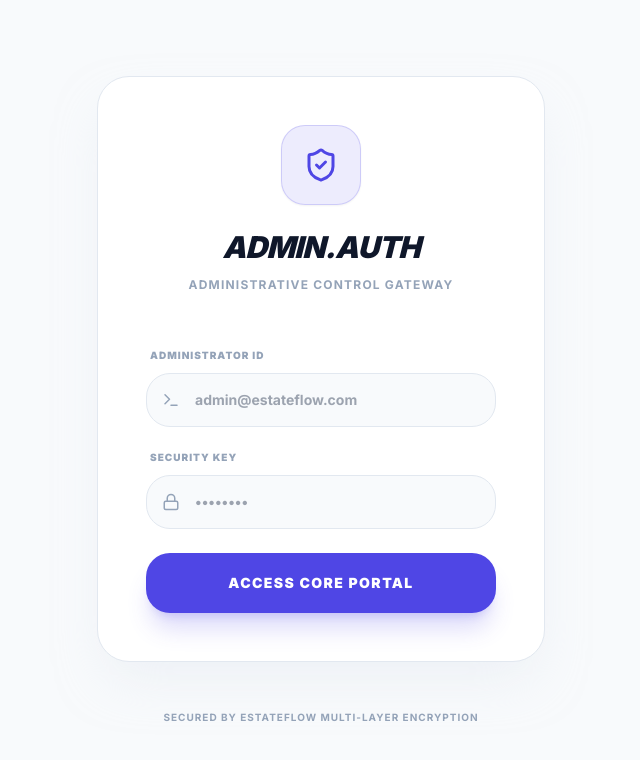
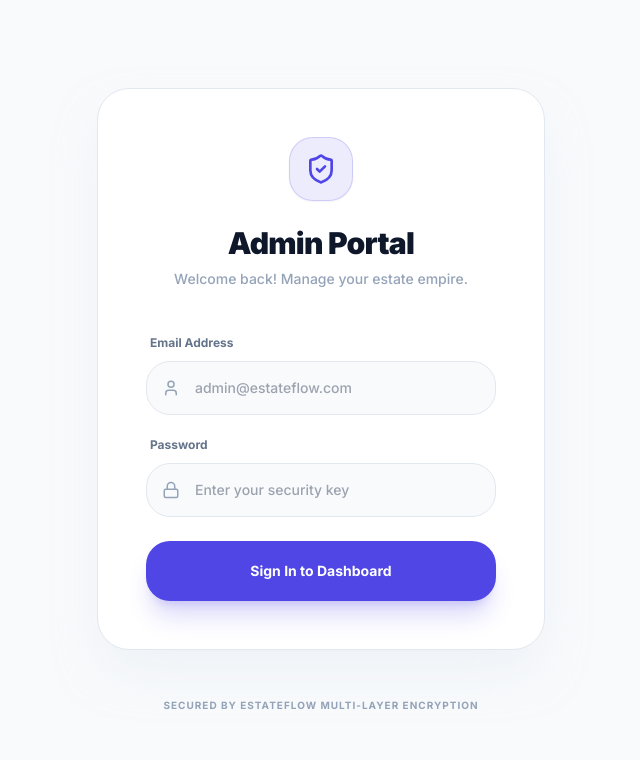
Before and after one commit to hanikumar0/Real-Estate-CRM, a Next.js app in the folder client/: page /admin-login in a window 1280 px wide. Shown: the top 760 px of the page, without its empty margins (319-959 px from the left). Built offline with nearby package versions, Linux system fonts and the light colour scheme.

Commit message:
feat: add admin login and portal pages and update deployment documentation to Vercel

```diff
--- a/client/app/admin-login/page.jsx
+++ b/client/app/admin-login/page.jsx
@@ -1,6 +1,6 @@
 "use client";
 import React, { useState } from 'react';
-import { ShieldCheck, Lock, Terminal, Loader2 } from 'lucide-react';
+import { ShieldCheck, Lock, User, Loader2 } from 'lucide-react';
 import { useRouter } from 'next/navigation';
 import { motion } from 'framer-motion';
 
@@ -17,7 +17,10 @@ export default function AdminLoginPage() {
     setError('');
 
     try {
-      const res = await fetch('http://localhost:5000/api/auth/login', {
+      const apiUrl = process.env.NEXT_PUBLIC_API_URL || 'http://localhost:5000/api';
+      const cleanUrl = apiUrl.endsWith('/api') ? apiUrl : `${apiUrl}/api`;
+
+      const res = await fetch(`${cleanUrl}/auth/login`, {
         method: 'POST',
         headers: { 'Content-Type': 'application/json' },
         body: JSON.stringify({ email, password })
@@ -27,7 +30,7 @@ export default function AdminLoginPage() {
       if (!res.ok) throw new Error(data.message);
 
       if (data.role !== 'ADMIN' && data.role !== 'MANAGER') {
-        throw new Error('Access Denied: Administrative privileges required.');
+        throw new Error('Access Denied: You do not have administrative privileges.');
       }
 
       localStorage.setItem('token', data.token);
@@ -36,7 +39,7 @@ export default function AdminLoginPage() {
 
       router.push('/admin-portal');
     } catch (err) {
-      setError(err.message);
+      setError(err.message || 'Connection failed. Please check your API URL.');
     } finally {
       setLoading(false);
     }
@@ -50,24 +53,24 @@ export default function AdminLoginPage() {
         className="w-full max-w-md"
       >
         <div className="bg-white border border-slate-200 rounded-[32px] p-12 shadow-2xl shadow-slate-200/50">
-          <header className="text-center mb-12">
-            <div className="w-20 h-20 bg-primary/10 rounded-3xl flex items-center justify-center mx-auto mb-6 border border-primary/20 shadow-sm transition-transform hover:rotate-3">
-               <ShieldCheck size={36} className="text-primary" />
+          <header className="text-center mb-10">
+            <div className="w-16 h-16 bg-primary/10 rounded-2xl flex items-center justify-center mx-auto mb-6 border border-primary/20 shadow-sm transition-transform hover:rotate-3">
+               <ShieldCheck size={32} className="text-primary" />
             </div>
-            <h1 className="text-3xl font-black text-slate-900 tracking-tight uppercase italic">Admin.Auth</h1>
-            <p className="text-xs text-slate-400 font-bold tracking-widest uppercase mt-3">Administrative Control Gateway</p>
+            <h1 className="text-3xl font-black text-slate-900 tracking-tight">Admin Portal</h1>
+            <p className="text-sm text-slate-400 font-medium mt-2">Welcome back! Manage your estate empire.</p>
           </header>
 
           <form onSubmit={handleAdminLogin} className="space-y-6">
             <div className="space-y-4">
               <div className="space-y-2">
-                <label className="text-[10px] font-black text-slate-400 uppercase tracking-widest ml-1">Administrator ID</label>
+                <label className="text-xs font-bold text-slate-500 ml-1">Email Address</label>
                 <div className="relative group">
-                  <Terminal className="absolute left-4 top-1/2 -translate-y-1/2 text-slate-400 group-focus-within:text-primary transition-colors" size={18} />
+                  <User className="absolute left-4 top-1/2 -translate-y-1/2 text-slate-400 group-focus-within:text-primary transition-colors" size={18} />
                   <input
                     type="email"
                     placeholder="admin@estateflow.com"
-                    className="w-full bg-slate-50 border border-slate-200 rounded-2xl py-4 pl-12 pr-6 outline-none focus:border-primary/50 focus:ring-4 focus:ring-primary/5 transition-all text-sm font-bold text-slate-900"
+                    className="w-full bg-slate-50 border border-slate-200 rounded-2xl py-4 pl-12 pr-6 outline-none focus:border-primary/50 focus:ring-4 focus:ring-primary/5 transition-all text-sm font-medium text-slate-900"
                     value={email}
                     onChange={e => setEmail(e.target.value)}
                     required
@@ -76,13 +79,13 @@ export default function AdminLoginPage() {
               </div>
 
               <div className="space-y-2">
-                <label className="text-[10px] font-black text-slate-400 uppercase tracking-widest ml-1">Security Key</label>
+                <label className="text-xs font-bold text-slate-500 ml-1">Password</label>
                 <div className="relative group">
                   <Lock className="absolute left-4 top-1/2 -translate-y-1/2 text-slate-400 group-focus-within:text-primary transition-colors" size={18} />
                   <input
                     type="password"
-                    placeholder="••••••••"
-                    className="w-full bg-slate-50 border border-slate-200 rounded-2xl py-4 pl-12 pr-6 outline-none focus:border-primary/50 focus:ring-4 focus:ring-primary/5 transition-all text-sm font-bold text-slate-900"
+                    placeholder="Enter your security key"
+                    className="w-full bg-slate-50 border border-slate-200 rounded-2xl py-4 pl-12 pr-6 outline-none focus:border-primary/50 focus:ring-4 focus:ring-primary/5 transition-all text-sm font-medium text-slate-900"
                     value={password}
                     onChange={e => setPassword(e.target.value)}
                     required
@@ -95,7 +98,7 @@ export default function AdminLoginPage() {
               <motion.div
                 initial={{ opacity: 0, scale: 0.95 }}
                 animate={{ opacity: 1, scale: 1 }}
-                className="bg-red-50 border border-red-100 p-4 rounded-2xl text-[11px] text-red-600 font-bold uppercase tracking-wide flex items-center gap-3 shadow-sm"
+                className="bg-red-50 border border-red-100 p-4 rounded-2xl text-xs text-red-600 font-bold flex items-center gap-3 shadow-sm"
               >
                 <div className="w-2 h-2 rounded-full bg-red-500 animate-pulse"></div>
                 {error}
@@ -104,9 +107,9 @@ export default function AdminLoginPage() {
 
             <button
               disabled={loading}
-              className="w-full py-5 bg-primary text-white rounded-2xl font-black text-sm uppercase tracking-widest hover:bg-blue-600 active:scale-[0.98] transition-all flex items-center justify-center gap-3 shadow-xl shadow-primary/20"
+              className="w-full py-5 bg-primary text-white rounded-2xl font-bold text-sm hover:bg-blue-600 active:scale-[0.98] transition-all flex items-center justify-center gap-3 shadow-xl shadow-primary/20"
             >
-              {loading ? <Loader2 className="animate-spin" size={20} /> : 'Access Core Portal'}
+              {loading ? <Loader2 className="animate-spin" size={20} /> : 'Sign In to Dashboard'}
             </button>
           </form>
         </div>
--- a/client/app/admin-portal/page.jsx
+++ b/client/app/admin-portal/page.jsx
@@ -2,7 +2,7 @@
 import React, { useEffect, useState } from 'react';
 import UserManagement from '@/components/UserManagement';
 import SystemLogs from '@/components/SystemLogs';
-import { BarChart3, Users2, Database, Network, Box, Globe, Activity, Terminal } from 'lucide-react';
+import { BarChart3, Users2, Database, Network, Box, Globe, Activity, Zap } from 'lucide-react';
 import { motion } from 'framer-motion';
 import { apiFetch } from '@/lib/api';
 
@@ -28,12 +28,12 @@ export default function AdminPortalDashboard() {
     try {
       const res = await apiFetch('/analytics/test-n8n', { method: 'POST' });
       if (res.success) {
-        alert('🚀 Pulse Test Delivered! Check your backend terminal for success logs.');
+        alert('🚀 Sync Test Success! Information delivered to the automation engine.');
       } else {
-        alert('⚠️ Pulse Test failed. Verify N8N_WEBHOOK_URL in your .env file.');
+        alert('⚠️ Sync Test failed. Please check your connection settings.');
       }
     } catch (err) {
-      alert('❌ Error triggering automation: ' + err.message);
+      alert('❌ Error starting automation: ' + err.message);
     }
   };
 
@@ -52,10 +52,10 @@ export default function AdminPortalDashboard() {
         <div>
            <div className="flex items-center gap-3 text-primary mb-3">
               <Box size={18} />
-              <span className="text-[10px] font-black uppercase tracking-[0.4em] text-primary">System Monitoring</span>
+              <span className="text-xs font-bold uppercase tracking-widest text-primary">System Health</span>
            </div>
-           <h1 className="text-4xl font-black text-slate-900 tracking-tight">Control Center</h1>
-           <p className="text-slate-500 font-medium mt-2 text-sm max-w-xl">Global administration terminal for system-wide health and team oversight.</p>
+           <h1 className="text-4xl font-black text-slate-900 tracking-tight">Welcome, Administrator</h1>
+           <p className="text-slate-500 font-medium mt-2 text-sm max-w-xl">Get a complete overview of your agency's performance and team health.</p>
         </div>
 
         <div className="flex gap-4">
@@ -66,45 +66,45 @@ export default function AdminPortalDashboard() {
            </div>
            <div className="bg-slate-50 border border-slate-200 rounded-2xl p-4 flex flex-col items-center gap-2">
               <Activity size={16} className="text-slate-400" />
-              <span className="text-[10px] font-bold text-slate-400 uppercase tracking-widest">Latency</span>
-              <span className="text-xs font-bold text-slate-900">18ms</span>
+              <span className="text-[10px] font-bold text-slate-400 uppercase tracking-widest">Status</span>
+              <span className="text-xs font-bold text-slate-900 italic">Online</span>
            </div>
         </div>
       </header>
 
       {/* Grid Stats */}
       <div className="grid grid-cols-1 md:grid-cols-4 gap-6">
-         <PortalStatCard title="Active Agents" value={stats.totalAgents} icon={Users2} trend="+2 Online" color="blue" />
-         <PortalStatCard title="API Traffic" value={`${(stats.apiTraffic / 1000).toFixed(1)}k`} icon={BarChart3} trend="Stable" color="indigo" />
-         <PortalStatCard title="Lead Growth" value={stats.totalLeads} icon={Network} trend="+12%" color="emerald" />
-         <PortalStatCard title="Pipeline Status" value={stats.totalDeals} icon={Database} trend="Healthy" color="violet" />
+         <PortalStatCard title="Total Agents" value={stats.totalAgents} icon={Users2} trend="+2 Online" color="blue" />
+         <PortalStatCard title="Platform Usage" value={`${(stats.apiTraffic / 1000).toFixed(1)}k`} icon={BarChart3} trend="Stable" color="indigo" />
+         <PortalStatCard title="Total Leads" value={stats.totalLeads} icon={Network} trend="+12%" color="emerald" />
+         <PortalStatCard title="Total Deals" value={stats.totalDeals} icon={Database} trend="Healthy" color="violet" />
       </div>
 
       <div className="grid grid-cols-1 xl:grid-cols-4 gap-12">
         <div className="xl:col-span-3 space-y-12">
           <section className="bg-white border border-slate-200 rounded-[32px] p-2 overflow-hidden shadow-sm">
-             <UserManagement />
+             <UserManagement title="Team Management" />
           </section>
         </div>
         <div className="space-y-12">
           <section className="bg-primary/5 rounded-[32px] p-10 border border-primary/10 relative overflow-hidden group">
              <div className="absolute top-0 right-0 p-4 opacity-20">
-                <Terminal size={24} className="text-primary" />
+                <Zap size={24} className="text-primary" />
              </div>
-             <h3 className="text-sm font-black text-slate-900 uppercase tracking-widest mb-4">Automation Pulse</h3>
+             <h3 className="text-sm font-black text-slate-900 uppercase tracking-widest mb-4">Workflow Check</h3>
              <p className="text-xs text-slate-500 font-medium leading-relaxed mb-8">
-                Verify n8n connectivity and infrastructure response.
+                Test the connectivity between your CRM and the automation engine.
              </p>
              <button
                 onClick={handleTestN8n}
                 className="w-full py-4 bg-primary text-white rounded-2xl font-bold text-xs uppercase tracking-widest hover:bg-blue-600 transition shadow-lg shadow-primary/20 active:scale-95"
-             >
-                Trigger Test
-             </button>
+              >
+                Run Sync Test
+              </button>
           </section>
 
           <div className="bg-white rounded-[32px] p-2 overflow-hidden border border-slate-100 shadow-xl shadow-slate-200/50">
-             <SystemLogs />
+             <SystemLogs title="System Activity" />
           </div>
         </div>
       </div>
```
Also changed, not shown: 1 other file (tests, documents, lock files or other folders).
